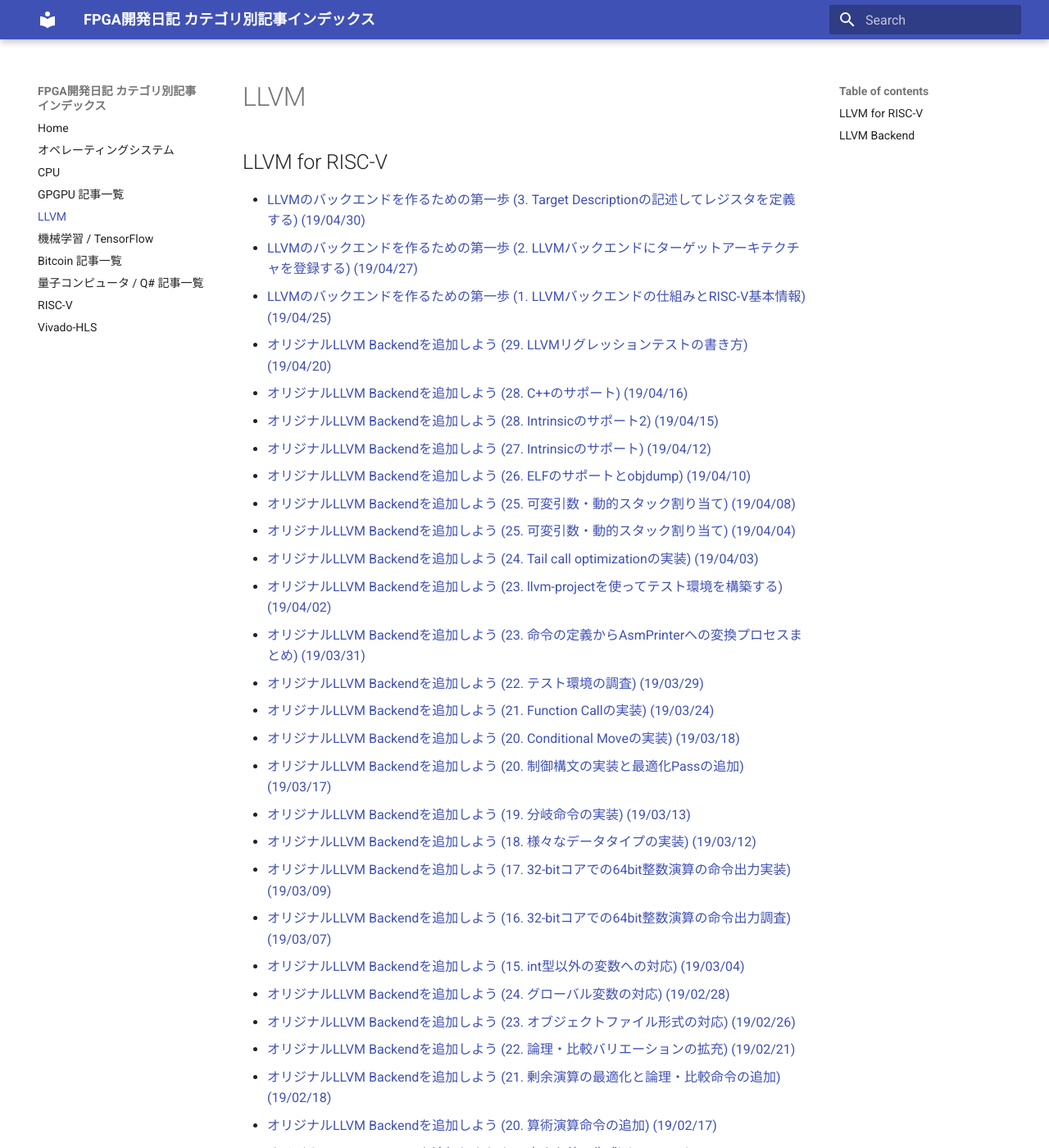
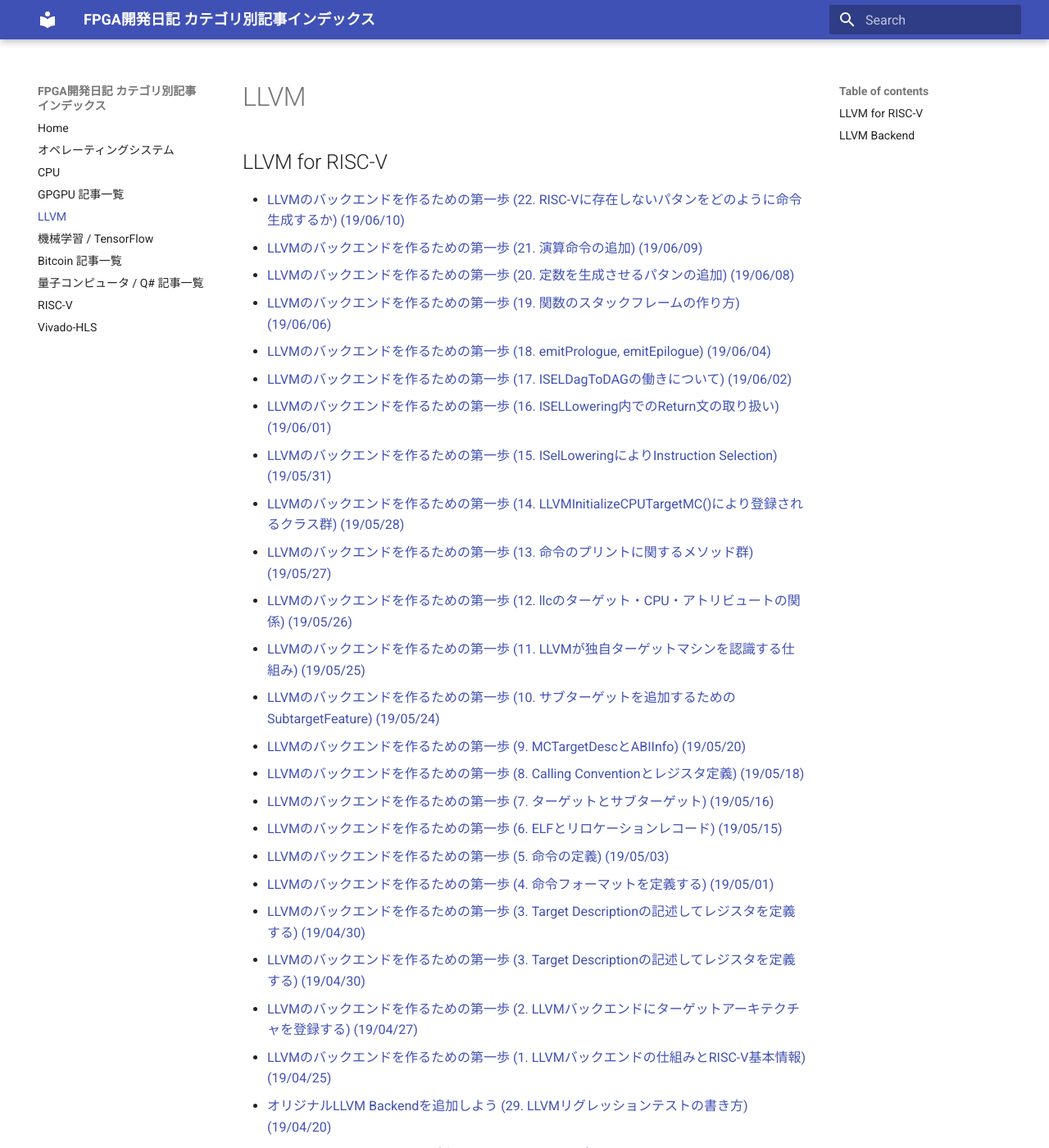
Before and after one commit to i4kimura/github_pages, an MkDocs documentation site: the page built from docs/llvm.md, in a window 1280 px wide and 1400 px high. Shown: the whole window at 82% size. Built offline with MkDocs 1.6.1 and Material for MkDocs 9.7.7, drawn with Linux system fonts in a browser that asks for light colours.

Commit message:
Func: add 2019/05 entries

```diff
--- a/docs/llvm.md
+++ b/docs/llvm.md
@@ -2,6 +2,26 @@
 
 ## LLVM for RISC-V
 
+- [LLVMのバックエンドを作るための第一歩 (22. RISC-Vに存在しないパタンをどのように命令生成するか) (19/06/10)](http://msyksphinz.hatenablog.com/entry/2019/06/08/182641)
+- [LLVMのバックエンドを作るための第一歩 (21. 演算命令の追加) (19/06/09)](http://msyksphinz.hatenablog.com/entry/2019/06/08/175417)
+- [LLVMのバックエンドを作るための第一歩 (20. 定数を生成させるパタンの追加) (19/06/08)](http://msyksphinz.hatenablog.com/entry/2019/06/08/040000)
+- [LLVMのバックエンドを作るための第一歩 (19. 関数のスタックフレームの作り方) (19/06/06)](http://msyksphinz.hatenablog.com/entry/2019/06/06/040000)
+- [LLVMのバックエンドを作るための第一歩 (18. emitPrologue, emitEpilogue) (19/06/04)](http://msyksphinz.hatenablog.com/entry/2019/06/04/040000)
+- [LLVMのバックエンドを作るための第一歩 (17. ISELDagToDAGの働きについて) (19/06/02)](http://msyksphinz.hatenablog.com/entry/2019/06/02/040000)
+- [LLVMのバックエンドを作るための第一歩 (16. ISELLowering内でのReturn文の取り扱い) (19/06/01)](http://msyksphinz.hatenablog.com/entry/2019/06/01/165249)
+- [LLVMのバックエンドを作るための第一歩 (15. ISelLoweringによりInstruction Selection) (19/05/31)](http://msyksphinz.hatenablog.com/entry/2019/05/31/040000)
+- [LLVMのバックエンドを作るための第一歩 (14. LLVMInitializeCPUTargetMC()により登録されるクラス群) (19/05/28)](http://msyksphinz.hatenablog.com/entry/2019/05/28/040000)
+- [LLVMのバックエンドを作るための第一歩 (13. 命令のプリントに関するメソッド群) (19/05/27)](http://msyksphinz.hatenablog.com/entry/2019/05/27/040000)
+- [LLVMのバックエンドを作るための第一歩 (12. llcのターゲット・CPU・アトリビュートの関係) (19/05/26)](http://msyksphinz.hatenablog.com/entry/2019/05/26/124915)
+- [LLVMのバックエンドを作るための第一歩 (11. LLVMが独自ターゲットマシンを認識する仕組み) (19/05/25)](http://msyksphinz.hatenablog.com/entry/2019/05/25/040000)
+- [LLVMのバックエンドを作るための第一歩 (10. サブターゲットを追加するためのSubtargetFeature) (19/05/24)](http://msyksphinz.hatenablog.com/entry/2019/05/24/040000)
+- [LLVMのバックエンドを作るための第一歩 (9. MCTargetDescとABIInfo) (19/05/20)](http://msyksphinz.hatenablog.com/entry/2019/05/20/040000)
+- [LLVMのバックエンドを作るための第一歩 (8. Calling Conventionとレジスタ定義) (19/05/18)](http://msyksphinz.hatenablog.com/entry/2019/05/18/040000)
+- [LLVMのバックエンドを作るための第一歩 (7. ターゲットとサブターゲット) (19/05/16)](http://msyksphinz.hatenablog.com/entry/2019/05/16/040000)
+- [LLVMのバックエンドを作るための第一歩 (6. ELFとリロケーションレコード) (19/05/15)](http://msyksphinz.hatenablog.com/entry/2019/05/15/040000)
+- [LLVMのバックエンドを作るための第一歩 (5. 命令の定義) (19/05/03)](http://msyksphinz.hatenablog.com/entry/2019/05/03/040000)
+- [LLVMのバックエンドを作るための第一歩 (4. 命令フォーマットを定義する) (19/05/01)](http://msyksphinz.hatenablog.com/entry/2019/05/01/040000)
+- [LLVMのバックエンドを作るための第一歩 (3. Target Descriptionの記述してレジスタを定義する) (19/04/30)](http://msyksphinz.hatenablog.com/entry/2019/04/30/040000)
 - [LLVMのバックエンドを作るための第一歩 (3. Target Descriptionの記述してレジスタを定義する) (19/04/30)](http://msyksphinz.hatenablog.com/entry/2019/04/30/040000)
 - [LLVMのバックエンドを作るための第一歩 (2. LLVMバックエンドにターゲットアーキテクチャを登録する) (19/04/27)](http://msyksphinz.hatenablog.com/entry/2019/04/27/040000)
 - [LLVMのバックエンドを作るための第一歩 (1. LLVMバックエンドの仕組みとRISC-V基本情報) (19/04/25)](http://msyksphinz.hatenablog.com/entry/2019/04/25/040000)
```
Also changed, not shown: docs/riscv.md (+8 -0 lines).
